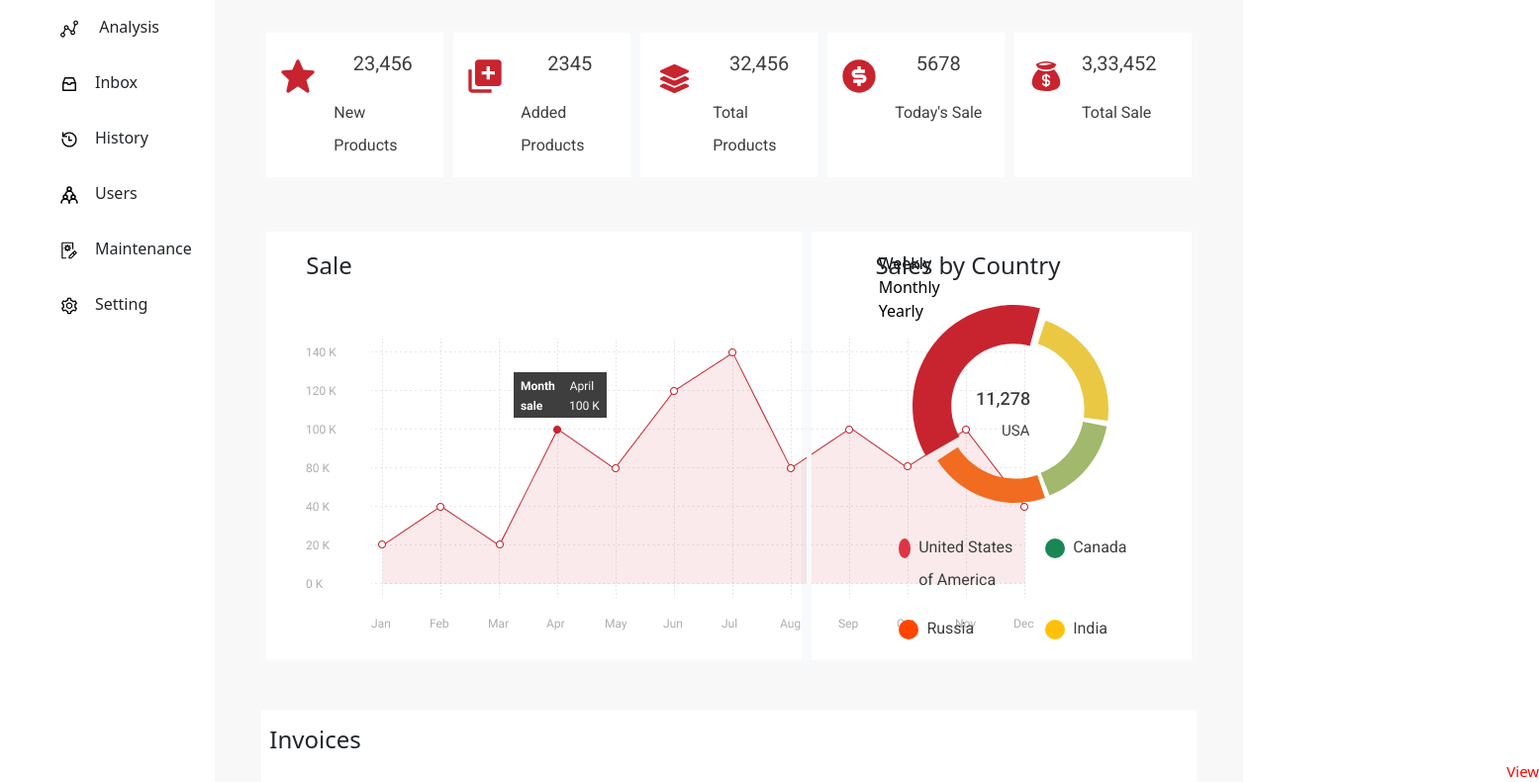
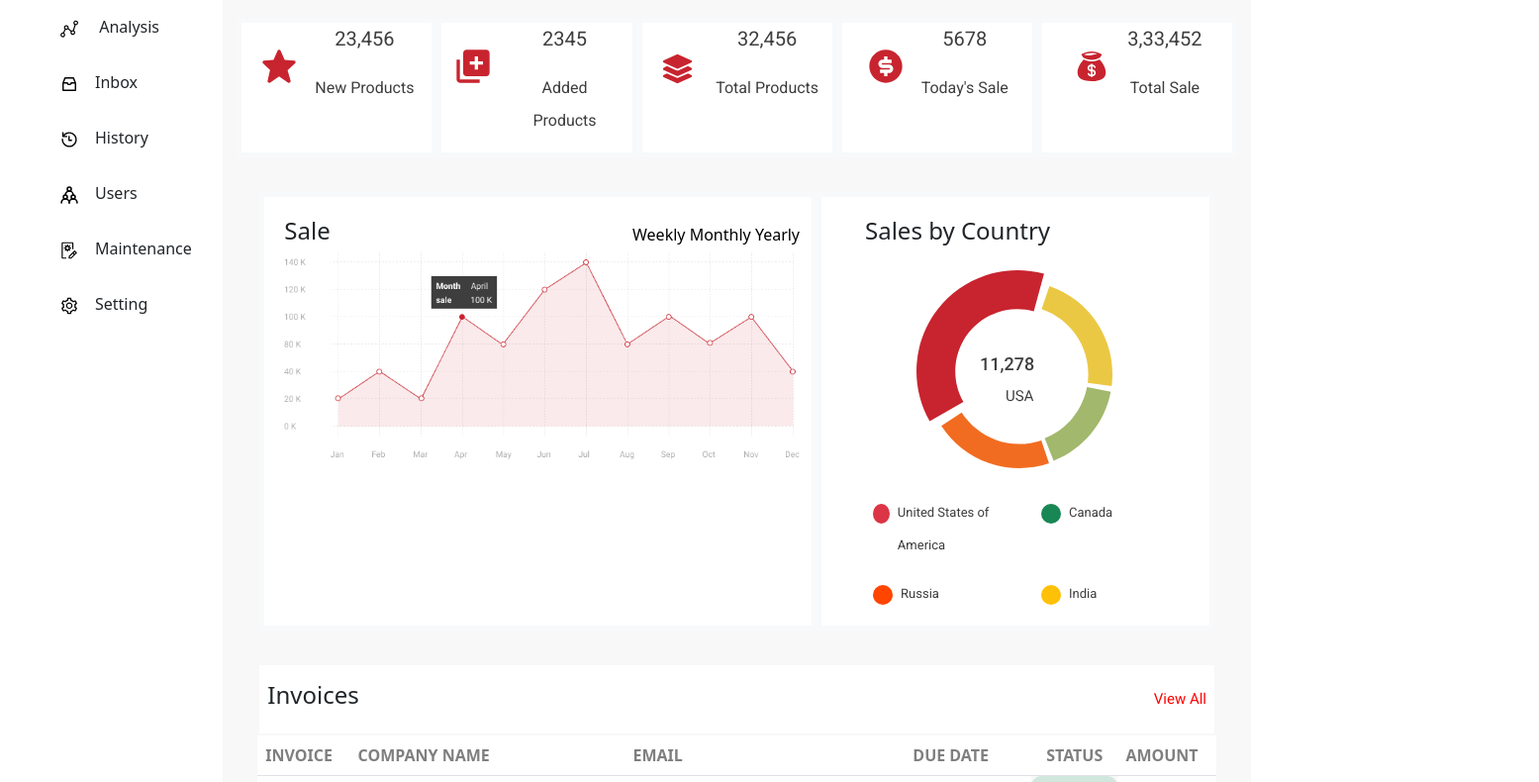
Before and after one commit to Nayan-Chanchad-TS/Html-Assignment, a plain HTML site: page dashboard.html in a window 1280 px wide. Shown: the part 157-947 px from the top of the page at 99% size, 1555 px wide, since content can reach past the window. Drawn offline with nearby package versions, Linux system fonts and the light colour scheme.

Commit message:
partial changes in dashboard

```diff
--- a/css/style.css
+++ b/css/style.css
@@ -120,7 +120,6 @@ section>a:hover{
 }
 .primary{
     background-color: #f8f8f8;
-    padding-bottom: 25px;
     width: 100%;
     height: 100%;
 }
@@ -128,17 +127,18 @@ section>a:hover{
     margin: 5px;
 }
 .stage{
-    margin: 45px;
+    margin: 35px;
+
 }
 #innertext{
     padding-top: 20px;
     border-width: 20px;
-    padding-left:40px;
+    padding-left:20px;
 
 }
-#innermargin{
+/* #innermargin{
     margin-left: 500px;
-}
+} */
 #innermargin>a:hover{
     color: #C8242F;
 }
@@ -155,13 +155,12 @@ section>a:hover{
     display: inline-block;
   }
 .view-margin{
-    margin-left: 1250px;
     color: red;
     font-size: 15px;
 }
 .dash-margin{
     padding-top: 30px;
-    margin-left: 35px;
+    margin-left: 45px;
 }
 #border_width{
     border-width: 30px;
@@ -202,3 +201,18 @@ ul>li>a:hover{
     color: red;
     text-decoration: underline;
 }
+
+
+@media screen and (max-width:990px) {
+    .headerLogo{
+        display: none;
+    }
+}
+@media screen and (max-width:576px) {
+    #profile{
+        display: none;
+    }
+}
+.font_size{
+    font-size: small;
+}
--- a/dashboard.html
+++ b/dashboard.html
@@ -19,7 +19,9 @@
                     <!-- Navbar Toggler for mobile view -->
                     <button class="navbar-toggler" type="button" data-bs-toggle="collapse" data-bs-target="#navbarNav"
                             aria-controls="navbarNav" aria-expanded="false" aria-label="Toggle navigation">
-                        <span class="navbar-toggler-icon"></span>
+                            <span class="">
+                            <img src="/images/menu-bar.svg" alt="">
+                            </span>
                     </button>
 
                     <div class="collapse navbar-collapse" id="navbarNav">
@@ -27,13 +29,13 @@
                         <div class="row w-100 ">
 
                             <!-- First set of items - left side -->
-                            <div class="col-lg-6 col-md-12 col-sm-12 d-flex">
+                            <div class="col-12 col-sm-6 col-md-6 col-lg-6 col-xl-6 d-flex">
                                 <div class="ms-4">
                                     <a class="navbar-brand" href="#">
                                         <img src="/images/menu-bar.svg" alt="">
                                     </a>
                                 </div>
-                                <div class="">
+                                <div class="headerLogo">
                                     <a class="navbar-brand" href="#">
                                         <img src="/images/header-logo.svg" alt="">
                                     </a>
@@ -47,7 +49,7 @@
                             </div>
 
                             <!-- Second set of items - right side -->
-                            <div class="col-lg-6 col-md-4 d-flex justify-content-end">
+                            <div id="profile" class="col-0 col-sm-6 col-md-6 col-lg-6 col-xl-6 d-flex justify-content-end">
                                 <div class="">
                                     <a class="navbar-brand" href="#">
                                         <img src="/images/notification-icon.svg" alt="">
@@ -72,7 +74,7 @@
             </nav>
         </div>
         <div class="row w-100">
-            <div class="blocks col-2 ps-4" id="sidebar">
+            <div class="blocks col-0 col-sm-0 col-md-0 col-lg-2 col-xl-2 ps-4" id="sidebar">
                 <section>
                     <nav
                     id="sidebarMenu"
@@ -81,14 +83,14 @@
                         <div class="position-sticky">
                             <div class="list-group-flush mx-5 mt-4">
                                 <a
-                                    href="#"
+                                    href="dashboard.html"
                                     class="list-group-item list-group-item-action py-3 "
                                     aria-current="true"
                                     >
                                 <img src="/images/dashboard-default.svg" alt="" class="me-3" height="20px" width="20px"><span>Dashboard</span>
                                 </a>
                                 <a
-                                    href="#"
+                                    href="/innerpage.html"
                                     class="list-group-item list-group-item-action py-3  "
                                     >
                                     <img src="/images/graph-default.svg" alt="" class="me-3" height="20px" width="20px">
@@ -125,49 +127,50 @@
                     </nav>
                 </section>
             </div>
-            <div class="blocks col-10  ps-3 ">
+            <div class="blocks col-12 col-sm-12 col-md-12 col-lg-10 col-xl-10  ps-3 ">
                 <aside>
-                    <div class="primary">
+                    <div class="primary m-auto mx-2">
                         <div class=" ">
                             <h3 class="dash-margin">Dashboard</h3>
                         </div>
-                        <div class="stage">
+
+                        <div class="stage container">
                             <div class="row " id="data-blocks">
-                                <div class="col d-flex border border-5 border-light " >
+                                <div class="col  d-flex border border-5 border-light justify-content-center " >
                                     <div class="mt-4 "><img src="/images/star.svg" alt=""></div>
-                                    <div class="inline ms-3 ">
-                                        <p class="fs-5 text-center">23,456<p>
-                                        <p class="fs-6 " >New Products</p>
+                                    <div class=" ms-3 ">
+                                        <p class="fs-5 text-center">23,456 </p>
+                                        <p class="fs-6 text-center " >New Products</p>
                                     </div>
                                 </div>
-                                <div class="col d-flex border border-5 border-light">
+                                <div class="col  d-flex border border-5 border-light justify-content-center">
                                     <div class="mt-4 "><img src="/images/new-product.svg" alt=""></div>
-                                    <div class="inline ms-3">
-                                        <p class="fs-5 text-center">2345<p>
-                                        <p class="fs-6 " >Added Products</p>
+                                    <div class=" ms-3">
+                                        <p class="fs-5 text-center">2345</p>
+                                        <p class="fs-6 text-center" >Added Products</p>
                                     </div>
                                 </div>
-                                <div class="col d-flex border border-5 border-light">
+                                <div class="col  d-flex border border-5 border-light justify-content-center">
                                     <div class="mt-4 "><img src="/images/total-product.svg" alt="" height="45px" width="45px"></div>
-                                    <div class="inline ms-3">
-                                        <p class="fs-5 text-center">32,456<p>
-                                        <p class="fs-6 " >Total Products</p>
+                                    <div class=" ms-3">
+                                        <p class="fs-5 text-center">32,456</p>
+                                        <p class="fs-6 text-center " >Total Products</p>
                                     </div>
                                 </div>
-                                <div class="col d-flex border border-5 border-light">
+                                <div class="col d-flex border border-5 border-light justify-content-center">
                                     <div class="mt-4 ">
                                         <img src="/images/dollar-filled.svg" alt="" >
                                     </div>
-                                    <div class="inline ms-3">
-                                        <p class="fs-5 text-center">5678<p>
-                                        <p class="fs-6 " >Today's Sale</p>
+                                    <div class=" ms-3">
+                                        <p class="fs-5 text-center">5678</p>
+                                        <p class="fs-6 text-center" >Today's Sale</p>
                                     </div>
                                 </div>
-                                <div class="col d-flex border border-5 border-light">
+                                <div class="col d-flex border border-5 border-light justify-content-center ">
                                     <div class="mt-4 "><img src="/images/money-bag.svg" alt=""></div>
-                                    <div class="inline ms-3">
-                                        <p class="fs-5 text-center">3,33,452<p>
-                                        <p class="fs-6 " >Total Sale</p>
+                                    <div class=" ms-3">
+                                        <p class="fs-5 text-center">3,33,452</p>
+                                        <p class="fs-6 text-center" >Total Sale</p>
                                     </div>
                                 </div>
 
@@ -178,38 +181,38 @@
                                 <div class="col-sm-7 border border-5 border-light " id="innertext">
                                     <div class="d-flex">
                                     <h4>Sale</h4>
-                                    <ul class="" id="innermargin">
+                                    <ul class="m-auto me-0" id="innermargin">
                                         <a href="#" class="text-decoration-none black_color">Weekly</a>
                                         <a href="#" class="text-decoration-none black_color">Monthly</a>
-                                        <a href="#" class="text-decoration-none black_color ">Yearly</a>
+                                        <a href="#" class="text-decoration-none black_color">Yearly</a>
 
                                     </ul>
                                     </div>
-                                    <img src="/images/data-graph.png" alt="">
+                                    <img class="img-fluid " src="/images/data-graph.png" alt="">
                                 </div>
                                 <div class="col-sm-5 border border-5 border-light" id="innertext">
                                     <h4 class="ps-4">Sales by Country</h4>
                                     <div class="text-center">
-                                    <img src="/images/pie-chart.svg" alt="" >
+                                    <img class="img-fluid " src="/images/pie-chart.svg" alt="" >
                                     </div>
                                     <div class="container">
-                                    <div class="row ms-4">
+                                    <div class="row ms-2">
                                         <div class="col d-flex ">
-                                            <span class="dot bg-danger mt-2 me-2"></span>
-                                            <p class="fs-6">United States of America</p>
+                                            <span class="dot bg-danger mt-2 me-2 text-center"></span>
+                                            <p class="font_size">United States of America</p>
                                         </div>
                                         <div class="col d-flex">
                                             <span class="dot bg-success mt-2 me-2"></span>
-                                            <p class="fs-6">Canada</p>
+                                            <p class="font_size">Canada</p>
                                         </div>
                                         <div class="w-100"></div>
                                         <div class="col d-flex">
                                             <span class="dot mt-2 me-2"></span>
-                                            <p class="fs-6">Russia</p>
+                                            <p class="font_size">Russia</p>
                                         </div>
                                         <div class="col d-flex">
                                             <span class="dot bg-warning mt-2 me-2"></span>
-                                            <p class="fs-6">India</p>
+                                            <p class="font_size">India</p>
                                         </div>
                                       </div>
                                     </div>
@@ -217,7 +220,11 @@
                               </div>
                         </div>
                         <div class="stage " >
-                            <h4 id="data-blocks" class="py-3 px-2 ">Invoices <span class="view-margin">View All</span></h4>
+                            <div class="d-flex" id="data-blocks">
+                            <h4  class="py-3 px-2 ">Invoices </h4>
+                            <p class="m-auto me-2 view-margin">View All</p>
+                            </div>
+                            <div class="table-responsive">
                                 <table class="table " >
                                     <thead >
                                       <tr >
@@ -306,6 +313,7 @@
                                   </table>
                             </div>
                             </div>
+                        </div>
 
 
                             </div>
```
Also changed, not shown: innerpage.html (+4 -4 lines). Lines whose indentation alone changed are shown as unchanged.
